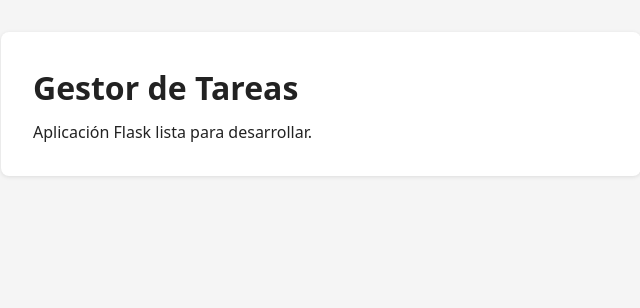
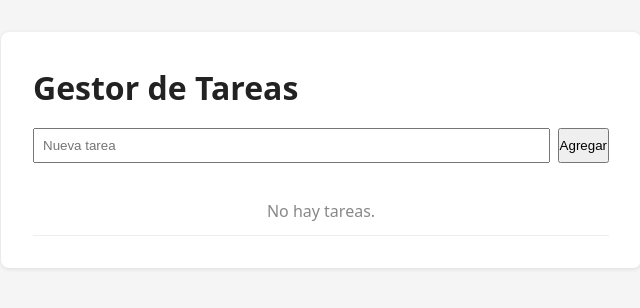
Before and after one commit to jltamayocabello-droid/gestor_tareas, a Flask app: page / in a window 1280 px wide. Shown: the top 308 px of the page, without its empty margins (319-959 px from the left). Run offline with Flask 3, Linux system fonts and the light colour scheme.

Commit message:
Se crea lista global de tareas y funciones agregar_tarea y completar_tarea

```diff
--- a/app.py
+++ b/app.py
@@ -1,11 +1,27 @@
-from flask import Flask, render_template
+from flask import Flask, redirect, render_template, request, url_for
+
+from tareas import agregar_tarea, completar_tarea, tareas
 
 app = Flask(__name__)
 
 
 @app.route("/")
 def index():
-    return render_template("index.html")
+    return render_template("index.html", tareas=tareas)
+
+
+@app.route("/agregar", methods=["POST"])
+def agregar():
+    texto = request.form.get("texto", "")
+    if texto.strip():
+        agregar_tarea(texto)
+    return redirect(url_for("index"))
+
+
+@app.route("/completar/<int:id>", methods=["POST"])
+def completar(id):
+    completar_tarea(id)
+    return redirect(url_for("index"))
 
 
 if __name__ == "__main__":
--- a/static/css/style.css
+++ b/static/css/style.css
@@ -22,5 +22,39 @@
 }
 
 h1 {
-    margin-bottom: 0.5rem;
+    margin-bottom: 1rem;
 }
+
+.form-agregar {
+    display: flex;
+    gap: 0.5rem;
+    margin-bottom: 1.5rem;
+}
+
+.form-agregar input {
+    flex: 1;
+    padding: 0.5rem;
+}
+
+.lista-tareas {
+    list-style: none;
+}
+
+.lista-tareas li {
+    display: flex;
+    align-items: center;
+    justify-content: space-between;
+    gap: 1rem;
+    padding: 0.75rem 0;
+    border-bottom: 1px solid #eee;
+}
+
+.lista-tareas li.completada span {
+    text-decoration: line-through;
+    color: #888;
+}
+
+.lista-tareas li.vacio {
+    color: #888;
+    justify-content: center;
+}
--- /dev/null
+++ b/tareas.py
@@ -0,0 +1,22 @@
+tareas = []
+_siguiente_id = 1
+
+
+def agregar_tarea(texto):
+    global _siguiente_id
+    tarea = {
+        "id": _siguiente_id,
+        "texto": texto.strip(),
+        "completada": False,
+    }
+    tareas.append(tarea)
+    _siguiente_id += 1
+    return tarea["id"]
+
+
+def completar_tarea(id):
+    for tarea in tareas:
+        if tarea["id"] == id:
+            tarea["completada"] = True
+            return True
+    return False
--- a/templates/index.html
+++ b/templates/index.html
@@ -9,7 +9,26 @@
 <body>
     <main>
         <h1>Gestor de Tareas</h1>
-        <p>Aplicación Flask lista para desarrollar.</p>
+
+        <form class="form-agregar" action="{{ url_for('agregar') }}" method="post">
+            <input type="text" name="texto" placeholder="Nueva tarea" required>
+            <button type="submit">Agregar</button>
+        </form>
+
+        <ul class="lista-tareas">
+            {% for tarea in tareas %}
+            <li class="{% if tarea.completada %}completada{% endif %}">
+                <span>#{{ tarea.id }} — {{ tarea.texto }}</span>
+                {% if not tarea.completada %}
+                <form action="{{ url_for('completar', id=tarea.id) }}" method="post">
+                    <button type="submit">Completar</button>
+                </form>
+                {% endif %}
+            </li>
+            {% else %}
+            <li class="vacio">No hay tareas.</li>
+            {% endfor %}
+        </ul>
     </main>
 </body>
 </html>
```
